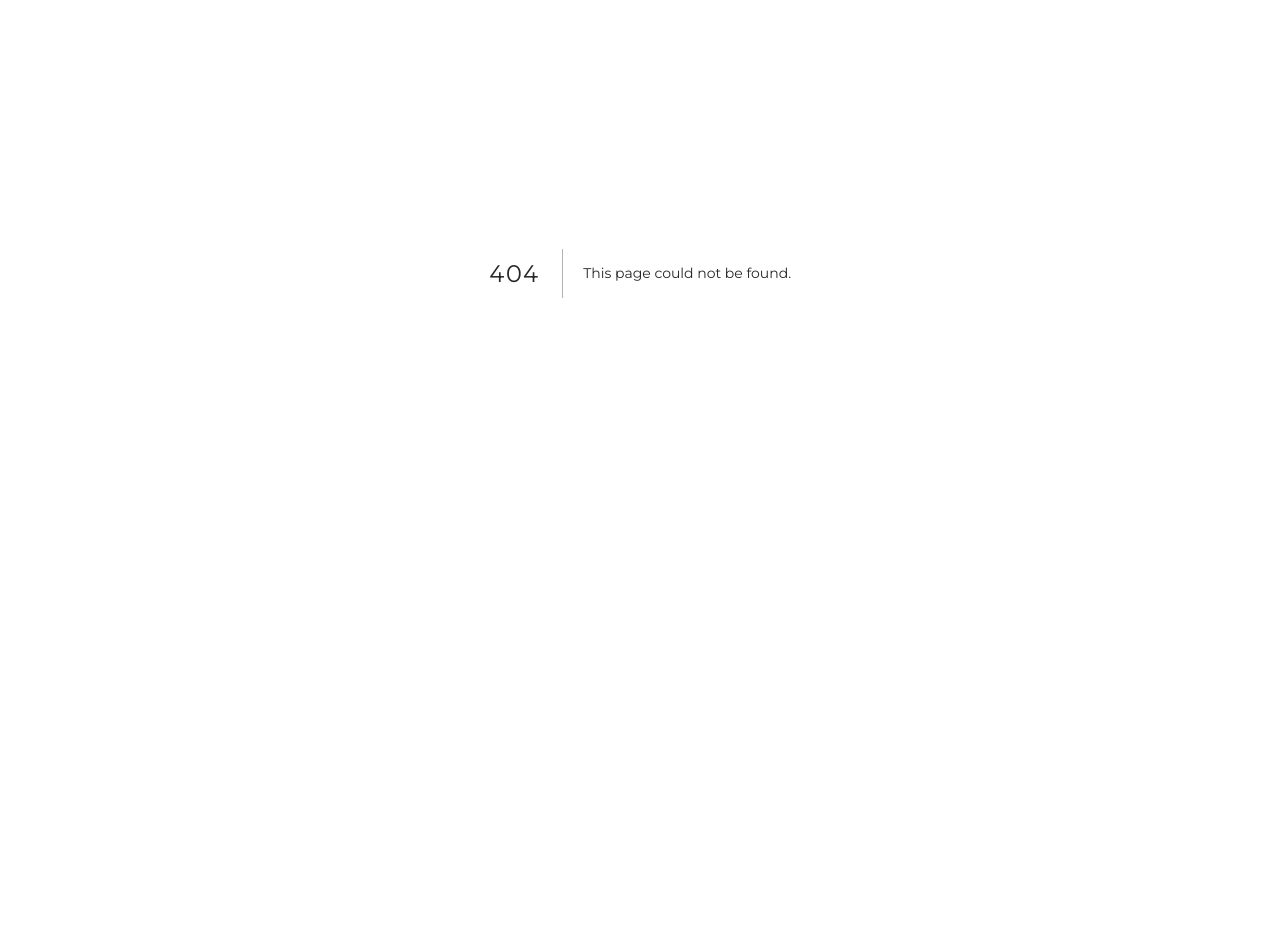
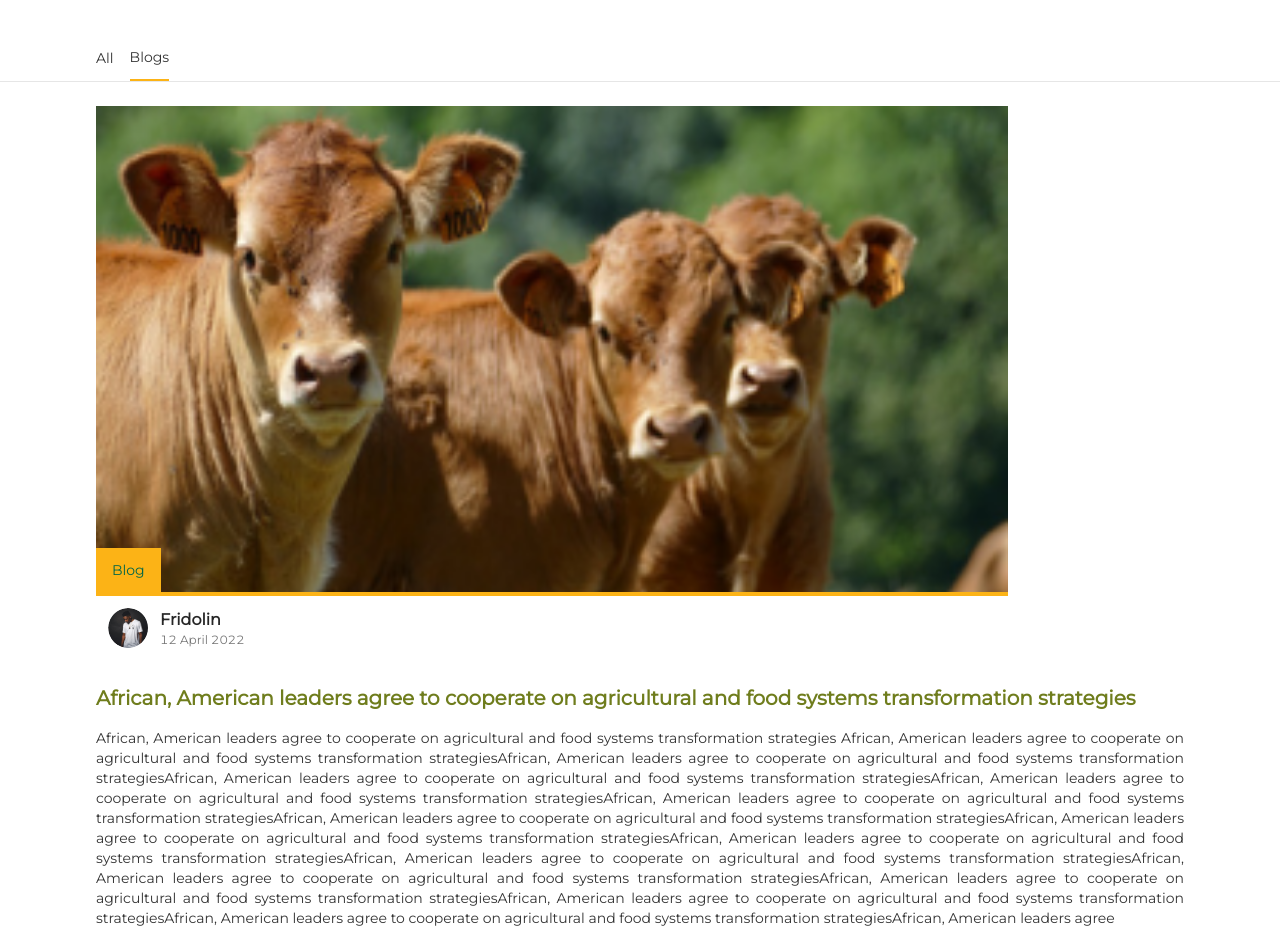
Before and after one commit to KitechRW/yean-web, a Next.js app: page /blog/1 in a window 1280 px wide. Before the commit this address had no page. Shown: the part 127-1055 px from the top of the page. Before the commit the page ends 800 px from the top, so only its background shows below. Built offline with nearby package versions, Linux system fonts and the light colour scheme.

Commit message:
add blogs

```diff
--- a/src/modules/_partials/Footer/index.tsx
+++ b/src/modules/_partials/Footer/index.tsx
@@ -10,6 +10,7 @@ import YouTubeIcon from '../_drawable/icons/youTubeIcon';
 const Footer = () => {
   return (
     <>
+      <div className="w-full bg-center bg-cover bg-no-repeat min-h-[34px] bg-[url(/assets/images/bottom-pattern.png)]" />
       <Wrapper className="bg-dark-green px-4 md:px-8 text-white py-3 bg-no-repeat bg-center bg-cover bg-[url(/assets/images/bg-footer.svg)]">
         <div className="flex flex-wrap md:flex-nowrap gap-x-10 gap-y-3">
           <div className="flex flex-col space-y-3">
--- a/src/modules/activities/AboutAcitivity/index.tsx
+++ b/src/modules/activities/AboutAcitivity/index.tsx
@@ -39,6 +39,7 @@ const AboutActivity = () => {
             alt=""
             width="150px"
             height="282.42px"
+            loading="lazy"
           />
           <h2 className="text-xl md:text-2xl font-bold py-3">
             Our Mission
@@ -56,6 +57,7 @@ const AboutActivity = () => {
             alt=""
             width="150px"
             height="282.42px"
+            loading="lazy"
           />
           <h2 className="text-xl md:text-2xl font-bold py-3">
             Our Mission
--- /dev/null
+++ b/src/modules/activities/BlogActivity/index.tsx
@@ -0,0 +1,34 @@
+import Scaffold from 'modules/layouts/Scaffold';
+import Link from 'next/link';
+import { useRouter } from 'next/router';
+import React from 'react';
+import Blogs from '../_Partials/Blogs';
+
+const BlogActivity = () => {
+  const { push } = useRouter();
+  const handleClick = () => {
+    push('/blog/cow-farmers');
+  };
+  return (
+    <Scaffold>
+      <div className="w-full px-4 bg-white md:px-8 pt-12 border-b border-[#E6E6E6]">
+        <div className="px-4 md:px-8 w-full max-w-6xl mx-auto flex items-center space-x-4">
+          <Link href="/blog">
+            <span className="cursor-pointer text-sm font-medium pb-3 border-b-2 border-b-[#FCB316]">
+              All
+            </span>
+          </Link>
+          <Link href="/blog/items">
+            <span className="cursor-pointer text-sm font-medium pb-3">Blogs</span>
+          </Link>
+        </div>
+      </div>
+
+      <div className="w-full px-4 bg-white md:px-8 py-6">
+        <Blogs onClick={handleClick} />
+      </div>
+    </Scaffold>
+  );
+};
+
+export default BlogActivity;
--- a/src/modules/activities/LandingActivity/index.tsx
+++ b/src/modules/activities/LandingActivity/index.tsx
@@ -271,7 +271,6 @@ const LandingAcitivity = () => {
           ))}
         </div>
       </div>
-      <div className="w-full bg-center bg-cover bg-no-repeat min-h-[34px] bg-[url(/assets/images/bottom-pattern.png)]" />
     </Scaffold>
   );
 };
--- /dev/null
+++ b/src/modules/activities/SingleBlogActivity/index.tsx
@@ -0,0 +1,126 @@
+import { Avatar } from '@mui/material';
+import Scaffold from 'modules/layouts/Scaffold';
+import Image from 'next/image';
+import Link from 'next/link';
+import { useRouter } from 'next/router';
+import React from 'react';
+import Blogs from '../_Partials/Blogs';
+
+const SingleBlogActivity = () => {
+  const { push } = useRouter();
+  const handleClick = () => {
+    push('/blog/cow-farmers');
+  };
+  return (
+    <Scaffold>
+      <div className="w-full px-4 bg-white md:px-8 pt-12 border-b border-[#E6E6E6]">
+        <div className="px-4 md:px-8 w-full max-w-6xl mx-auto flex items-center space-x-4">
+          <Link href="/blog">
+            <span className="cursor-pointer text-sm font-medium pb-3">All</span>
+          </Link>
+          <Link href="/blog/items">
+            <span className="cursor-pointer text-sm font-medium pb-3 border-b-2 border-b-[#FCB316]">
+              Blogs
+            </span>
+          </Link>
+        </div>
+      </div>
+
+      <div className="w-full px-4 bg-white md:px-8 py-6 max-w-6xl mx-auto flex flex-col">
+        <div className="group-hover:opacity-80 flex flex-col relative w-full max-w-[912px] min-h-[490px]">
+          <Image
+            src="/assets/images/cow.png"
+            alt=""
+            layout="fill"
+            loading="lazy"
+          />
+          <div className="bottom-0 left-0 right-0 absolute flex flex-col items-start w-ful">
+            <p className="text-dark-green bg-[#FCB316] px-4 py-3">
+              Blog
+            </p>
+            <p className="w-full bg-[#FCB316] h-1" />
+          </div>
+        </div>
+        <div className="px-3 py-3 space-x-3 flex items-center">
+          <Avatar src="/assets/images/avatar.png" alt="Fridolin" />
+          <div className="flex flex-col text-[#767676]">
+            <h1 className="text-base font-bold">Fridolin</h1>
+            <p className="text-xs">12 April 2022</p>
+          </div>
+        </div>
+
+        <h1 className="mt-6 text-[#6F7D1D] text-lg md:text-xl font-semibold">
+          African, American leaders agree to cooperate on agricultural
+          and food systems transformation strategies
+        </h1>
+
+        <p className="mt-4 text-justify">
+          African, American leaders agree to cooperate on agricultural
+          and food systems transformation strategies African, American
+          leaders agree to cooperate on agricultural and food systems
+          transformation strategiesAfrican, American leaders agree to
+          cooperate on agricultural and food systems transformation
+          strategiesAfrican, American leaders agree to cooperate on
+          agricultural and food systems transformation
+          strategiesAfrican, American leaders agree to cooperate on
+          agricultural and food systems transformation
+          strategiesAfrican, American leaders agree to cooperate on
+          agricultural and food systems transformation
+          strategiesAfrican, American leaders agree to cooperate on
+          agricultural and food systems transformation
+          strategiesAfrican, American leaders agree to cooperate on
+          agricultural and food systems transformation
+          strategiesAfrican, American leaders agree to cooperate on
+          agricultural and food systems transformation
+          strategiesAfrican, American leaders agree to cooperate on
+          agricultural and food systems transformation
+          strategiesAfrican, American leaders agree to cooperate on
+          agricultural and food systems transformation
+          strategiesAfrican, American leaders agree to cooperate on
+          agricultural and food systems transformation
+          strategiesAfrican, American leaders agree to cooperate on
+          agricultural and food systems transformation
+          strategiesAfrican, American leaders agree to cooperate on
+          agricultural and food systems transformation
+          strategiesAfrican, American leaders agree
+        </p>
+
+        <div className="py-3 flex gap-3 flex-wrap">
+          {new Array(2).fill(0).map(element => (
+            <div
+              key={element}
+              className="group-hover:opacity-80 flex flex-col relative w-full max-w-[452px] min-h-[243px]"
+            >
+              <Image
+                src="/assets/images/cow.png"
+                alt=""
+                layout="fill"
+                loading="lazy"
+              />
+            </div>
+          ))}
+        </div>
+
+        <p className="text-justify mt-3">
+          African, American leaders agree to cooperate on agricultural
+          and food systems transformation strategies African, American
+          leaders agree to cooperate on agricultural and food systems
+          transformation strategiesAfrican, American leaders agree to
+          cooperate on agricultural and food systems transformation
+          strategiesAfrican, American leaders agree to cooperate on
+          agricultural and food systems transformation
+          strategiesAfrican, American leaders agree to cooperate on
+          agricultural and food systems
+        </p>
+
+        <h1 className="mt-12 mb-6 text-xl md:text-2xl text-dark-green font-bold bg-brand-green/10 p-2 text-center">
+          View Related Blogs
+        </h1>
+
+        <Blogs size={3} onClick={handleClick} />
+      </div>
+    </Scaffold>
+  );
+};
+
+export default SingleBlogActivity;
--- a/src/modules/activities/_Partials/About/Team/index.tsx
+++ b/src/modules/activities/_Partials/About/Team/index.tsx
@@ -14,6 +14,7 @@ const Team = ({ tabIndex = 0, onClick = () => {} }) => {
           src="/assets/images/etienne.png"
           alt=""
           layout="fill"
+          loading="lazy"
         />
       </div>
       <div className="-translate-y-12 flex flex-col bg-[#FCB316]">
--- /dev/null
+++ b/src/modules/activities/_Partials/Blogs/index.tsx
@@ -0,0 +1,47 @@
+import { Avatar } from '@mui/material';
+import Image from 'next/image';
+import React from 'react';
+
+const Blogs = ({ size = 18, onClick = () => {} }) => {
+  return (
+    <div className="w-full justify-center max-w-6xl mx-auto flex items-center flex-wrap gap-4">
+      {new Array(size).fill(0).map((element, index) => (
+        <div
+          key={element}
+          role="button"
+          tabIndex={index}
+          onClick={onClick}
+          className="flex flex-col w-full max-w-[298px] border border-[#E6E6E6] rounded-sm"
+        >
+          <div className="group-hover:opacity-80 flex flex-col relative min-w-[298px] min-h-[153px]">
+            <Image
+              src="/assets/images/cow.png"
+              alt=""
+              layout="fill"
+              loading="lazy"
+            />
+            <div className="bottom-0 left-0 right-0 absolute flex flex-col items-start w-ful">
+              <p className="text-dark-green bg-[#FCB316] px-4 py-3">
+                Blog
+              </p>
+              <p className="w-full bg-[#FCB316] h-1" />
+            </div>
+          </div>
+          <p className="hover:underline-offset-1 px-3 py-4 text-[#6F7D1D]">
+            African, American leaders agree to cooperate on
+            agricultural and food systems transformation strategies
+          </p>
+          <div className="px-3 pb-3 space-x-3 flex items-center">
+            <Avatar src="/assets/images/avatar.png" alt="Fridolin" />
+            <div className="flex flex-col text-[#767676]">
+              <h1 className="text-base font-bold">Fridolin</h1>
+              <p className="text-xs">12 April 2022</p>
+            </div>
+          </div>
+        </div>
+      ))}
+    </div>
+  );
+};
+
+export default Blogs;
--- a/src/modules/activities/_Partials/LatestBlog/index.tsx
+++ b/src/modules/activities/_Partials/LatestBlog/index.tsx
@@ -12,6 +12,7 @@ const LatestBlog = () => {
           layout="fill"
           className="rounded-[15px]"
           objectFit="cover"
+          loading="lazy"
         />
       </div>
       <div className="p-2 flex items-center space-x-3 text-brand-violet">
--- a/src/modules/activities/_Partials/MinPost/index.tsx
+++ b/src/modules/activities/_Partials/MinPost/index.tsx
@@ -11,6 +11,7 @@ const MinPost = () => {
           layout="fill"
           className="rounded-[15px]"
           objectFit="cover"
+          loading="lazy"
         />
       </div>
 
--- /dev/null
+++ b/src/pages/blog/[slugName]/index.tsx
@@ -0,0 +1,16 @@
+import React from 'react';
+import Head from 'next/head';
+import SingleBlogActivity from 'modules/activities/SingleBlogActivity';
+
+const SingleBlogPage = () => {
+  return (
+    <>
+      <Head>
+        <title>Yean</title>
+      </Head>
+      <SingleBlogActivity />
+    </>
+  );
+};
+
+export default SingleBlogPage;
--- /dev/null
+++ b/src/pages/blog/index.tsx
@@ -0,0 +1,16 @@
+import React from 'react';
+import Head from 'next/head';
+import BlogActivity from 'modules/activities/BlogActivity';
+
+const BlogPage = () => {
+  return (
+    <>
+      <Head>
+        <title>Yean</title>
+      </Head>
+      <BlogActivity />
+    </>
+  );
+};
+
+export default BlogPage;
```
Also changed, not shown: public/assets/images/cow.png (added).
